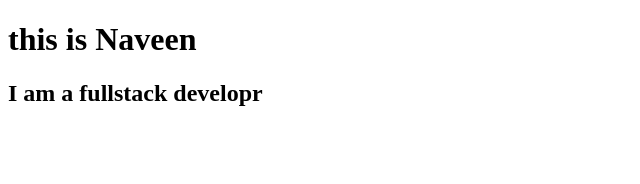
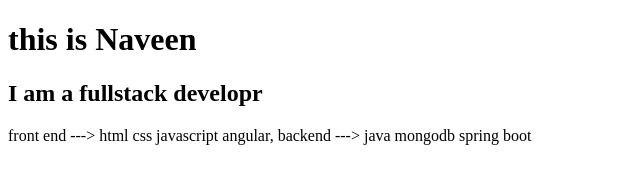
Before and after one commit to Naveenvd/newone, a plain HTML site: page index.html in a window 1280 px wide. Shown: the whole page, without its empty margins (0-640 px from the left). Drawn offline with Linux system fonts and the light colour scheme.

Commit message:
feat : add more information

```diff
--- a/index.html
+++ b/index.html
@@ -8,5 +8,6 @@
 <body>
     <h1>this is Naveen</h1>
     <h2>I am a fullstack developr</h2>
+    <p> front end ---> html css javascript angular, backend ---> java mongodb spring boot </p>
 </body>
 </html>
```
